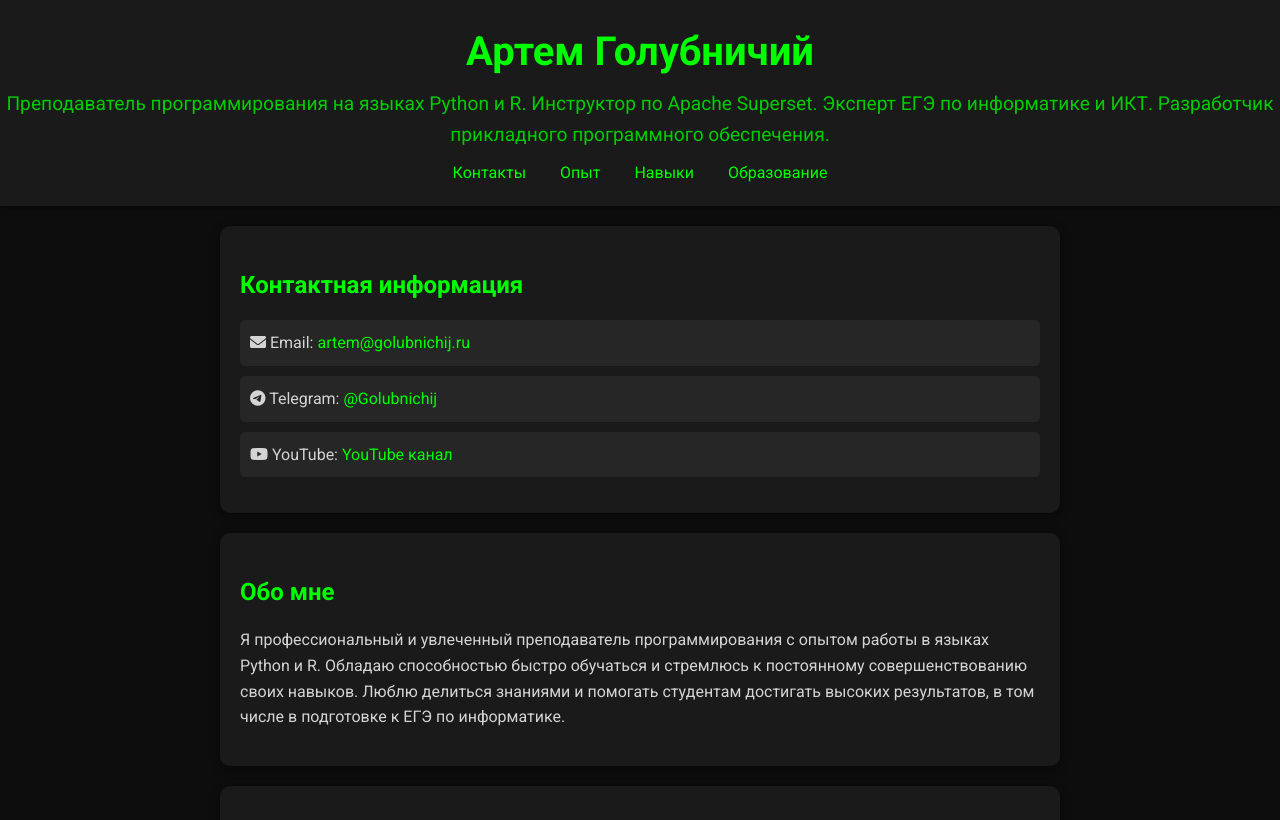
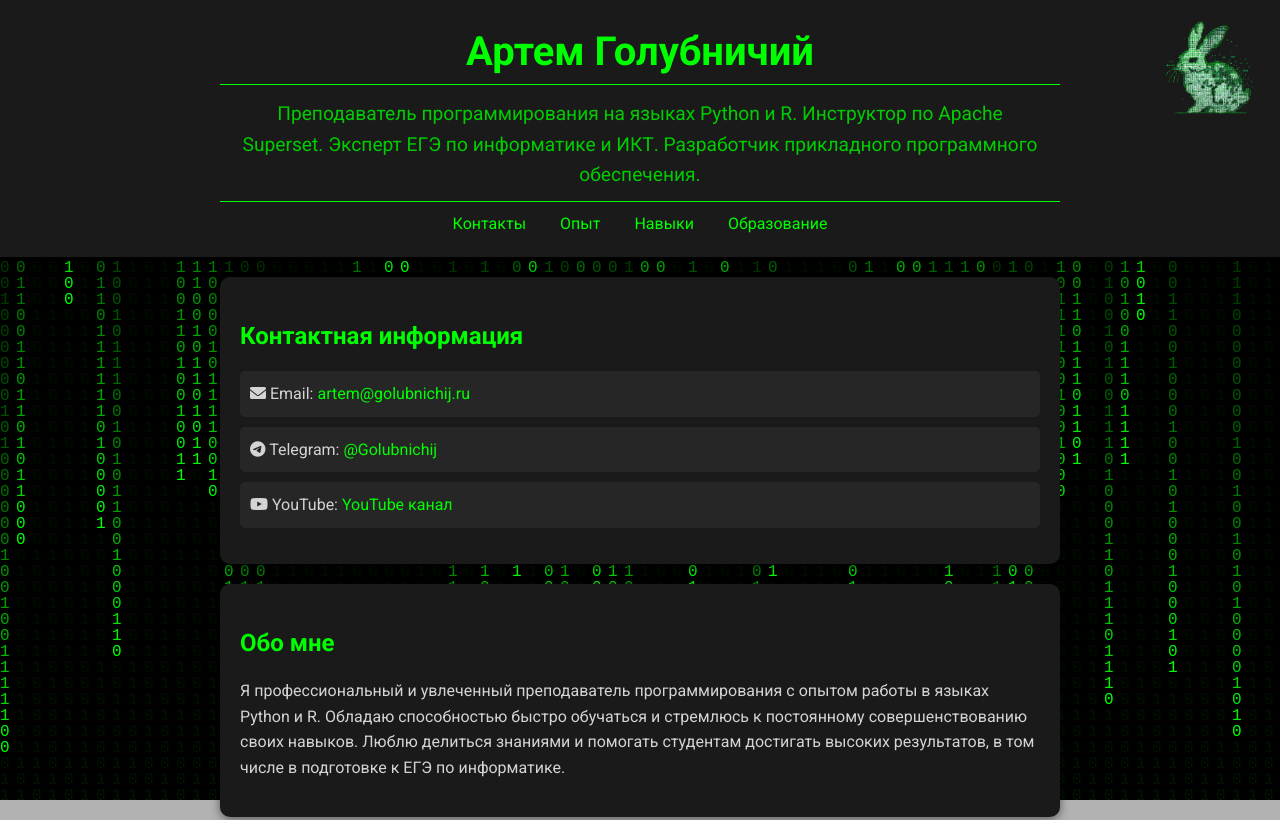
Before and after one commit to golubnichiy/golubnichiy.github.io, a plain HTML site: page index.html in a window 1280 px wide. Shown: the top 820 px of the page. Drawn offline with Linux system fonts and the light colour scheme.

Commit message:
Кролик первая версия

```diff
--- a/index.html
+++ b/index.html
@@ -11,10 +11,18 @@
 </head>
 
 <body>
+
     <header>
+        <canvas id="matrix"></canvas>
         <h1>Артем Голубничий</h1>
-        <p>Преподаватель программирования на языках Python и R. Инструктор по Apache Superset.
-            Эксперт ЕГЭ по информатике и ИКТ. Разработчик прикладного программного обеспечения. </p>
+        <div class="subheader">
+            <p>Преподаватель программирования на языках Python и R. Инструктор по Apache Superset. Эксперт ЕГЭ по
+                информатике и
+                ИКТ. Разработчик прикладного программного обеспечения.</p>
+        </div>
+        <div id="rabbit-container">
+            <img id="rabbit" src="white-rabbit.png" alt="White Rabbit">
+        </div>
         <nav>
             <ul>
                 <li><a href="#contact">Контакты</a></li>
@@ -87,6 +95,7 @@
     <footer>
         <p>&copy; 2024 Артем Голубничий. Все права защищены.</p>
     </footer>
+    <script src="script.js"></script>
 </body>
 
 </html>
--- /dev/null
+++ b/script.js
@@ -0,0 +1,44 @@
+const canvas = document.getElementById("matrix");
+const ctx = canvas.getContext("2d");
+
+// Устанавливаем размер canvas в соответствии с окном
+canvas.width = window.innerWidth;
+canvas.height = window.innerHeight;
+
+// Символы Матрицы
+const symbols = "01";
+const fontSize = 16;
+const columns = canvas.width / fontSize; // Количество колонок
+const drops = Array.from({ length: columns }, () => 1); // Положение символов
+
+function drawMatrix() {
+    ctx.fillStyle = "rgba(0, 0, 0, 0.05)"; // Темный фон с прозрачностью
+    ctx.fillRect(0, 0, canvas.width, canvas.height);
+
+    ctx.fillStyle = "#0f0"; // Зеленый текст
+    ctx.font = `${fontSize}px monospace`;
+
+    drops.forEach((y, index) => {
+        const text = symbols.charAt(Math.floor(Math.random() * symbols.length));
+        ctx.fillText(text, index * fontSize, y * fontSize);
+
+        // Перемещение строки вниз
+        if (y * fontSize > canvas.height && Math.random() > 0.975) {
+            drops[index] = 0; // Сброс строки на вершину
+        }
+        drops[index]++;
+    });
+}
+
+// Анимация
+setInterval(drawMatrix, 50);
+
+
+document.addEventListener("DOMContentLoaded", () => {
+    const rabbit = document.getElementById("rabbit");
+
+    // Функция для появления кролика с задержкой
+    setTimeout(() => {
+        rabbit.classList.add("visible");
+    }, 2000); // Появляется через 2 секунды
+});
--- a/styles.css
+++ b/styles.css
@@ -4,7 +4,8 @@ body {
     line-height: 1.6;
     margin: 0;
     padding: 0;
-    background-color: #0d0d0d;
+    /*background-color: #0d0d0d;*/
+    background-color: rgba(0, 0, 0, 0.3);
     /* Черный фон */
     color: #d4d4d4;
     /* Светло-серый текст */
@@ -132,3 +133,105 @@ footer {
 html {
     scroll-behavior: smooth;
 }
+
+.subheader {
+    max-width: 800px;
+    /* Ширина блока */
+    margin: 0 auto;
+    /* Центрирование блока */
+    padding: 10px 20px;
+    /* Внутренние отступы */
+    text-align: center;
+    /* Центрирование текста */
+    color: #00ff00;
+    /* Зеленый текст */
+    font-size: 1rem;
+    /* Размер шрифта */
+    position: relative;
+    /* Для работы с псевдоэлементами */
+}
+
+.subheader::before,
+.subheader::after {
+    content: "";
+    /* Добавляет пустой контент для линий */
+    display: block;
+    width: 100%;
+    /* Линия по ширине блока */
+    height: 0.5px;
+    /* Толщина линии */
+    background-color: #00ff00;
+    /* Зеленый цвет линии */
+    position: absolute;
+    left: 0;
+}
+
+.subheader::before {
+    top: 0;
+    /* Линия сверху */
+}
+
+.subheader::after {
+    bottom: 0;
+    /* Линия снизу */
+}
+
+/* Canvas для эффекта Матрицы */
+canvas#matrix {
+    position: fixed;
+    top: 0;
+    left: 0;
+    width: 100%;
+    height: 100%;
+    z-index: -1;
+    /* Поместить за контентом */
+    background: #000;
+    /* Черный фон */
+}
+
+/* Контент поверх фона */
+#content {
+    position: relative;
+    z-index: 1;
+}
+
+
+/* Контейнер для кролика */
+#rabbit-container {
+    position: absolute;
+    top: 20px;
+    /* Расположение относительно заголовка */
+    right: 20px;
+    width: 100px;
+    /* Ширина контейнера */
+    height: 100px;
+    /* Высота контейнера */
+    overflow: hidden;
+    /* Чтобы кролик не выходил за рамки */
+    display: flex;
+    justify-content: center;
+    align-items: center;
+    pointer-events: none;
+    /* Отключить взаимодействие */
+}
+
+/* Анимация для кролика */
+#rabbit {
+    position: relative;
+    width: 100px;
+    /* Размер изображения */
+    height: auto;
+    opacity: 0;
+    /* Скрыто по умолчанию */
+    transform: translateY(50px);
+    /* Начальное положение (снизу) */
+    transition: opacity 1s ease, transform 1s ease;
+    /* Анимация появления */
+}
+
+/* Видимый кролик */
+#rabbit.visible {
+    opacity: 1;
+    transform: translateY(0);
+    /* Поднимается на своё место */
+}
```
Also changed, not shown: white-rabbit.png (added).
